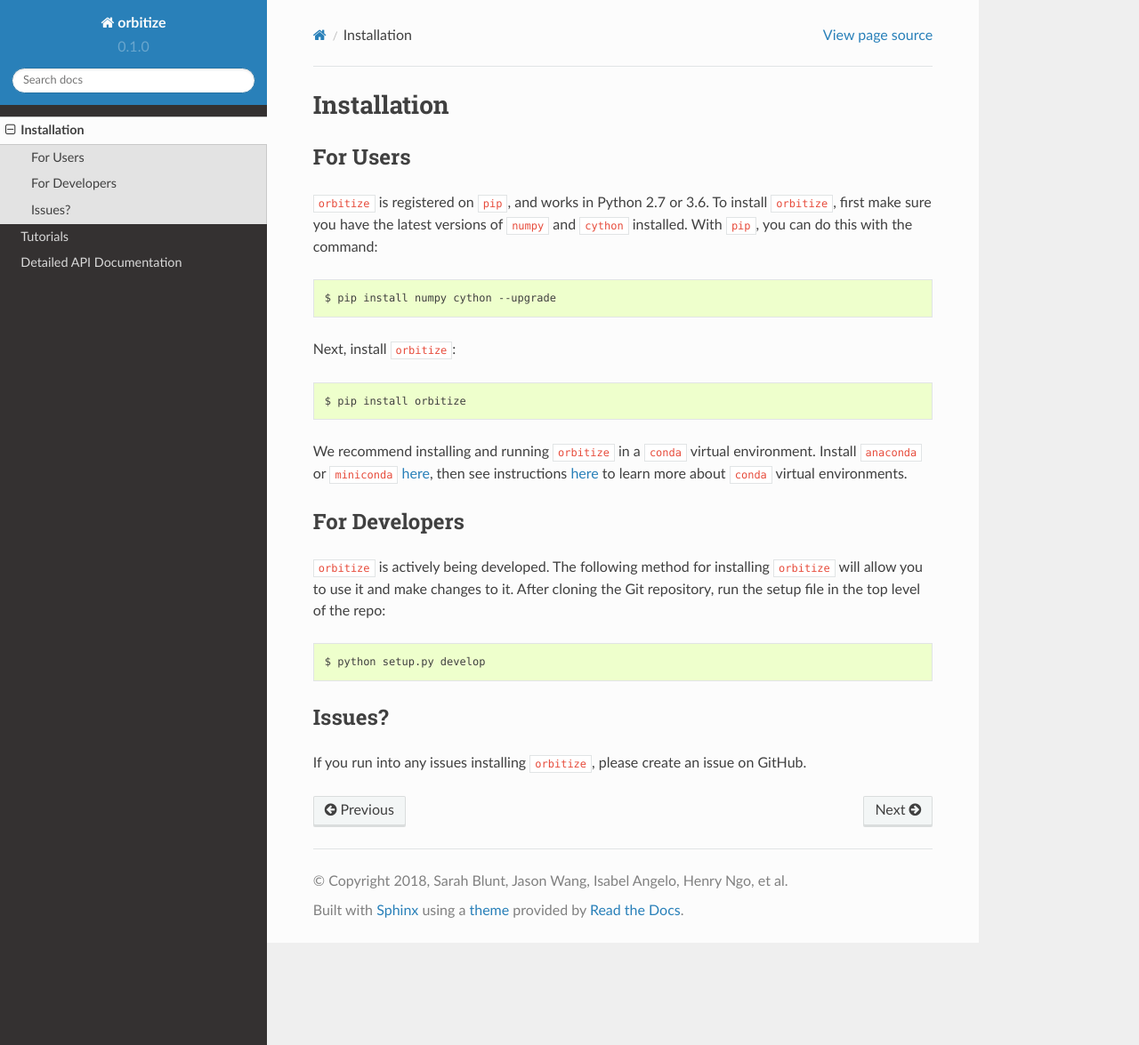
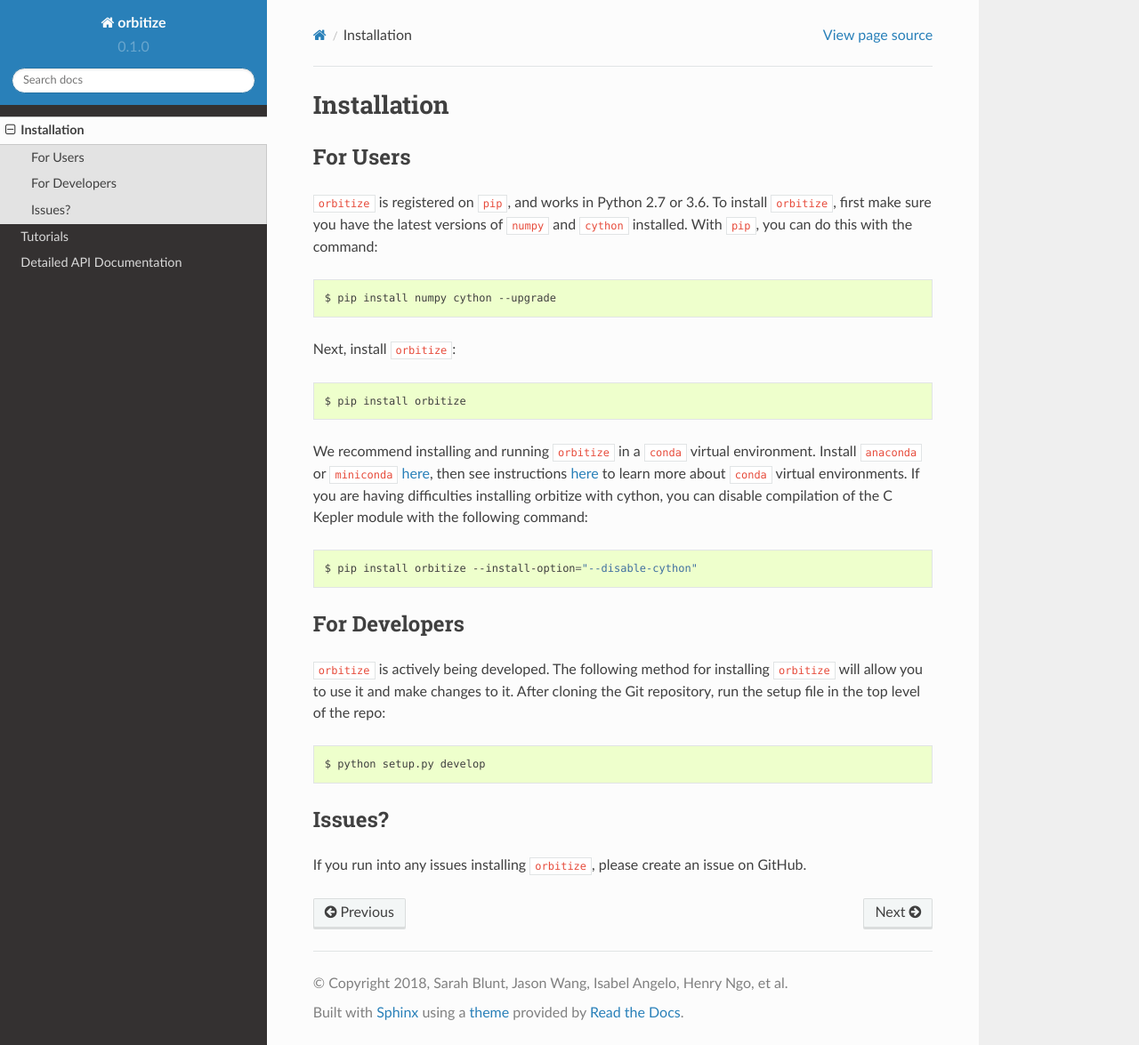
Before and after one commit to sblunt/orbitize, a Sphinx documentation site: the page built from docs/installation.rst, in a window 1280 px wide and 1175 px high. Shown: the whole window at 89% size. Built offline with Sphinx 7.4.7 and the Read the Docs theme 2.0.0, drawn with Linux system fonts in a browser that asks for light colours.

Commit message:
Adding info about installation without cython

```diff
--- a/docs/installation.rst
+++ b/docs/installation.rst
@@ -25,7 +25,13 @@
 environment. Install ``anaconda`` or ``miniconda``
 `here <https://conda.io/miniconda.html>`_, then see instructions
 `here <https://conda.io/docs/user-guide/tasks/manage-environments.html>`_
-to learn more about ``conda`` virtual environments.
+to learn more about ``conda`` virtual environments. If you are having
+difficulties installing orbitize with cython, you can disable compilation
+of the C Kepler module with the following command:
+
+.. code-block:: bash
+
+	$ pip install orbitize --install-option="--disable-cython"
 
 For Developers
 ++++++++++++++
```
